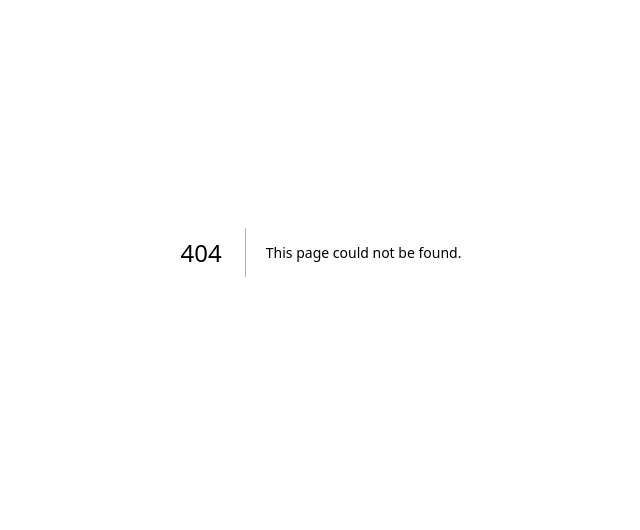
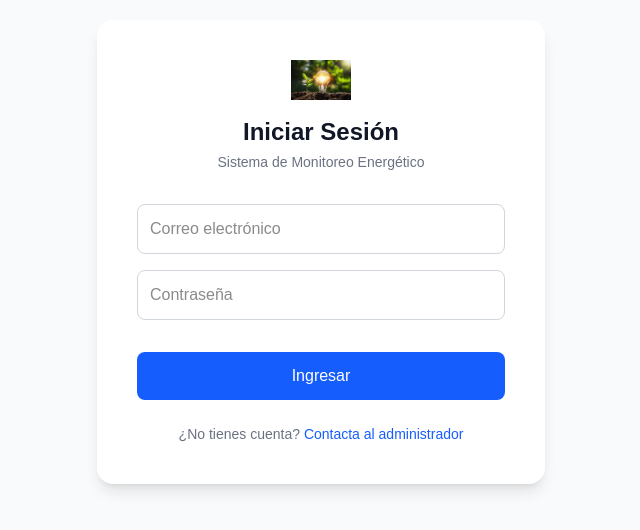
Before and after one commit to edifarfanumg/Sistema-Consumo, a Next.js app: page /login in a window 1280 px wide. Before the commit this address had no page. Shown: the part 148-678 px from the top of the page, without its empty margins (319-959 px from the left). Built offline with nearby package versions, Linux system fonts and the light colour scheme.

Commit message:
pruebas en el login

```diff
--- /dev/null
+++ b/src/app/login/page.tsx
@@ -0,0 +1,76 @@
+"use client";
+import { useState } from "react";
+import { useRouter } from "next/navigation";
+import Image from "next/image";
+
+export default function LoginPage() {
+  const router = useRouter();
+  const [email, setEmail] = useState("");
+  const [password, setPassword] = useState("");
+  const [error, setError] = useState("");
+
+  const handleSubmit = async (e: React.FormEvent) => {
+    e.preventDefault();
+
+    // Ejemplo de autenticación local (simulada)
+    if (email === "admin@energymonitor.com" && password === "admin123") {
+      localStorage.setItem("rol", "ADMIN");
+      router.push("/dashboard");
+    } else if (email === "usuario@energymonitor.com" && password === "user123") {
+      localStorage.setItem("rol", "USER");
+      router.push("/dashboard");
+    } else {
+      setError("Credenciales incorrectas. Intente de nuevo.");
+    }
+  };
+
+  return (
+    <div className="min-h-screen flex items-center justify-center bg-gray-50 dark:bg-gray-900">
+      <div className="bg-white dark:bg-gray-800 rounded-2xl shadow-lg p-10 w-full max-w-md">
+        <div className="flex flex-col items-center mb-8">
+          <Image src="/energy.jpg" alt="Logo" width={60} height={60} />
+          <h1 className="text-2xl font-bold mt-4 text-gray-900 dark:text-white">
+            Iniciar Sesión
+          </h1>
+          <p className="text-gray-500 text-sm mt-1 text-center">
+            Sistema de Monitoreo Energético
+          </p>
+        </div>
+
+        <form onSubmit={handleSubmit} className="flex flex-col gap-4">
+          <input
+            type="email"
+            placeholder="Correo electrónico"
+            value={email}
+            onChange={(e) => setEmail(e.target.value)}
+            className="p-3 rounded-lg border border-gray-300 dark:border-gray-700 dark:bg-gray-700 dark:text-white focus:outline-none focus:ring-2 focus:ring-blue-500"
+            required
+          />
+          <input
+            type="password"
+            placeholder="Contraseña"
+            value={password}
+            onChange={(e) => setPassword(e.target.value)}
+            className="p-3 rounded-lg border border-gray-300 dark:border-gray-700 dark:bg-gray-700 dark:text-white focus:outline-none focus:ring-2 focus:ring-blue-500"
+            required
+          />
+
+          {error && (
+            <p className="text-red-500 text-sm text-center mt-2">{error}</p>
+          )}
+
+          <button
+            type="submit"
+            className="mt-4 p-3 bg-blue-600 hover:bg-blue-700 text-white rounded-lg font-medium transition"
+          >
+            Ingresar
+          </button>
+        </form>
+
+        <p className="mt-6 text-center text-gray-500 text-sm">
+          ¿No tienes cuenta? <span className="text-blue-600">Contacta al administrador</span>
+        </p>
+      </div>
+    </div>
+  );
+}
--- a/src/app/usuarios/page.tsx
+++ b/src/app/usuarios/page.tsx
@@ -1,7 +1,10 @@
 "use client";
 import { useState } from "react";
+import { protegerRuta } from "@/utils/protegerRuta"; // 👈 Importa el helper
 
 export default function UsuariosPage() {
+  protegerRuta("ADMIN"); // 🔐 Solo los administradores podrán acceder
+
   const [usuarios, setUsuarios] = useState([
     { id: 1, nombre: "Carlos Pérez", correo: "carlos@admin.com", rol: "Administrador", estado: "Activo" },
     { id: 2, nombre: "María López", correo: "maria@user.com", rol: "Usuario", estado: "Activo" },
--- /dev/null
+++ b/src/utils/protegerRuta.ts
@@ -0,0 +1,14 @@
+"use client";
+import { useEffect } from "react";
+import { useRouter } from "next/navigation";
+
+export const protegerRuta = (rolPermitido: string) => {
+  const router = useRouter();
+
+  useEffect(() => {
+    const rol = localStorage.getItem("rol");
+    if (!rol || rol !== rolPermitido) {
+      router.push("/login");
+    }
+  }, [router]);
+};
```
